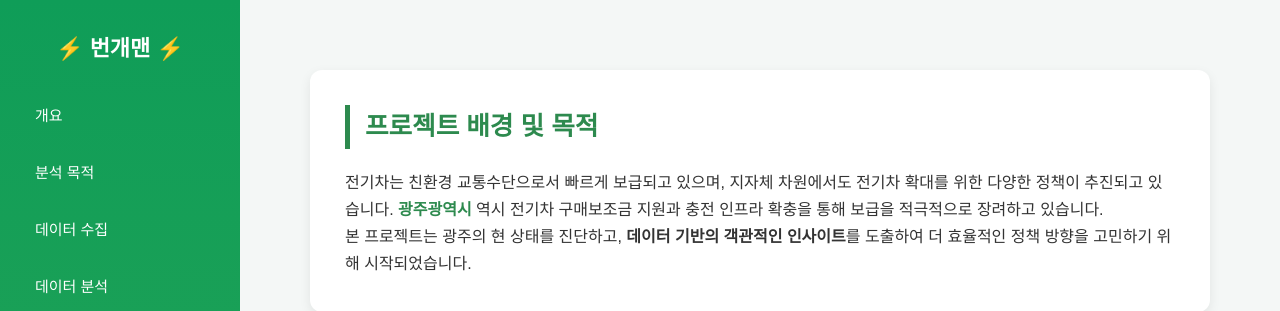
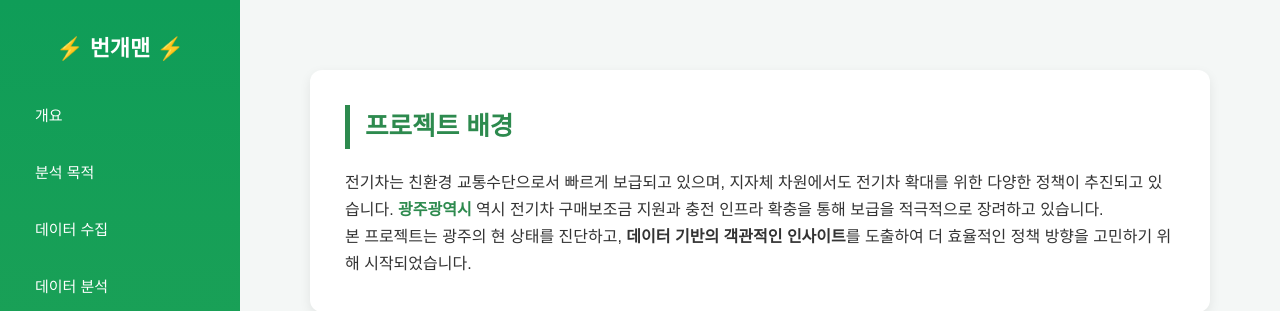
Before and after one commit to 2025-DongA-DataAI-3/car_project, a Flask app: page / in a window 1280 px wide. Shown: the top 311 px of the page. Run offline with Flask 3, Linux system fonts and the light colour scheme.

Commit message:
개요수정

```diff
--- a/templates/index.html
+++ b/templates/index.html
@@ -38,7 +38,7 @@
 <div class="overview-container">
 
     <section class="section-card">
-        <div class="section-title">프로젝트 배경 및 목적</div>
+        <div class="section-title">프로젝트 배경</div>
         <p>
             전기차는 친환경 교통수단으로서 빠르게 보급되고 있으며, 지자체 차원에서도 전기차 확대를 위한 다양한 정책이 추진되고 있습니다.
             <span class="highlight">광주광역시</span> 역시 전기차 구매보조금 지원과 충전 인프라 확충을 통해 보급을 적극적으로 장려하고 있습니다.
```
